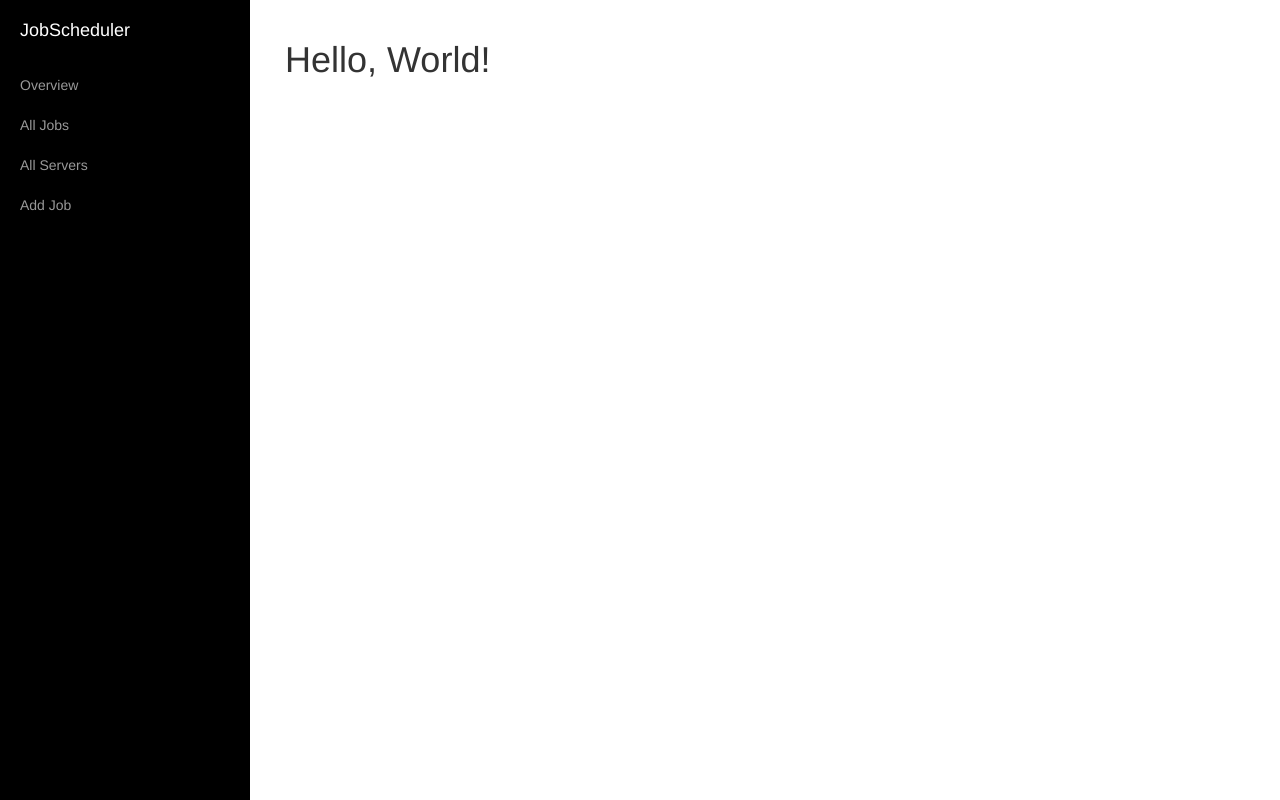
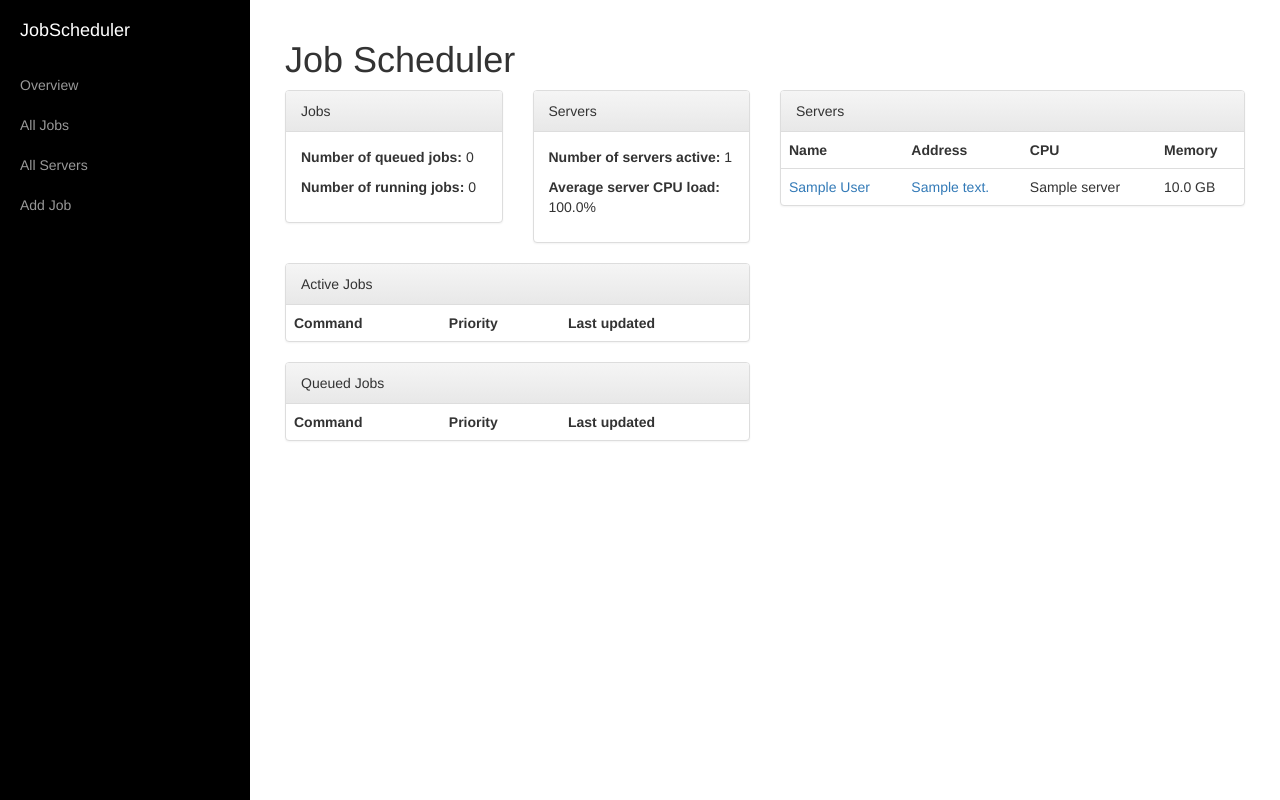
Before and after one commit to Praetorian-honeypot/job-scheduler, a Django app: page /scheduler_web/ in a window 1280 px wide. Run offline with Django 3.2, Linux system fonts and the light colour scheme; tables that the repository leaves empty hold one stand-in row (values such as "Sample post"); data that the repository does not hold is empty; parts of the project's set-up code (start-up, migrations or seed data) failed here and were passed over; some libraries are stand-ins or nearby versions.

Commit message:
Various improvements to webclient

```diff
--- a/job_scheduler_web/scheduler_web/admin.py
+++ b/job_scheduler_web/scheduler_web/admin.py
@@ -2,10 +2,9 @@
 
 # Register your models here.
 
-from .models import Job, Server, LoadMeasurement, ServerGroup, JobSchedulingEvent
+from .models import Job, Server, LoadMeasurement, JobSchedulingEvent
 
 admin.site.register(Job)
 admin.site.register(Server)
 admin.site.register(LoadMeasurement)
-admin.site.register(ServerGroup)
 admin.site.register(JobSchedulingEvent)
--- a/job_scheduler_web/scheduler_web/models.py
+++ b/job_scheduler_web/scheduler_web/models.py
@@ -12,7 +12,7 @@
     memoryLoad = models.FloatField()
 
     def cpuLoadPercentage(self):
-        return 100.0 * self.cpuLoad / self.server.cpuCores
+        return 100.0 * self.cpuLoad
     def memoryLoadPercentage(self):
         return 100.0 * self.memoryLoad / self.server.memoryAmount
 
@@ -24,32 +24,19 @@
     cpuName = models.CharField(max_length = 32)
     cpuCores = models.IntegerField(default = 1, blank=True)
     memoryAmount = models.FloatField()
-    serverGroup = models.ForeignKey('ServerGroup', on_delete = models.SET_NULL, null=True, blank=True)
 
     idOnServer = models.IntegerField(default = -1)
 
     def __str__(self):
         return self.hostname
 
-    def groupPath(self):
-        if self.serverGroup is None:
-            return ""
+    def latestLoadMeasurement(self):
+        lms = LoadMeasurement.objects.filter(server=self)
+
+        if len(lms) > 0:
+            return lms.order_by('-date')[0]
         else:
-            return self.serverGroup.groupPath() + self.serverGroup.groupName + "/"
-
-class ServerGroup(models.Model):
-    groupName = models.CharField(max_length = 32)
-    superGroup = models.ForeignKey('ServerGroup', on_delete = models.SET_NULL, null=True, blank=True)
-
-    def __str__(self):
-        return self.groupName
-
-    def groupPath(self):
-        if self.superGroup is None:
-            return ""
-        else:
-            return self.superGroup.groupPath() + self.superGroup.groupName + "/"
-
+            return None
 
 class Job(models.Model):
     command = models.CharField(max_length=256)
--- a/job_scheduler_web/scheduler_web/templates/scheduler_web/index.html
+++ b/job_scheduler_web/scheduler_web/templates/scheduler_web/index.html
@@ -1,5 +1,88 @@
 {% extends 'scheduler_web/base.html' %}
 {% load staticfiles %}
 {% block content %}
-<h1 >Hello, World!</h1>
+<h1>Job Scheduler</h1>
+<div class="row">
+<div class="col-md-3">
+        <div class="panel panel-default">
+            <div class="panel-heading">Jobs</div>
+            <div class="panel-body">
+                <p><b> Number of queued jobs: </b> {{ running_job_list|length }} </p>
+                <p><b> Number of running jobs: </b> {{ entered_job_list|length }}</p>
+            </div>
+        </div>
+    </div>
+    <div class="col-md-3">
+        <div class="panel panel-default">
+            <div class="panel-heading">Servers</div>
+            <div class="panel-body">
+                    <p><b> Number of servers active: </b> {{ num_servers }} </p>
+                    <p><b> Average server CPU load: </b> {{ avg_cpu_load }}%</p>
+            </div>
+        </div>
+    </div>
+    <div class="col-md-6">
+        <div class="panel panel-default">
+            <div class="panel-heading">Servers</div>
+            <table class="table">
+                <tr>
+                    <th>Name</th>
+                    <th>Address</th>
+                    <th>CPU</th>
+                    <th>Memory</th>
+                </tr>
+                {% for ser in server_list %}
+                <tr>
+                    <td><a href="{% url 'serverDetail' ser.pk %}">{{ ser.displayName }}</a></td>
+                    <td><a href="{% url 'serverDetail' ser.pk %}">{{ ser.address }}</a></td>
+                    <td>{{ ser.cpuName }}</td>
+                    <td>{{ ser.memoryAmount }} GB</td>
+                </tr>
+                {% endfor %}
+            </table>
+        </div>
+    </div>
+</div>
+<div class="row">
+    <div class="col-md-6">
+        <div class="panel panel-default">
+            <div class="panel-heading">Active Jobs</div>
+            <table class="table">
+                <tr>
+                    <th>Command</th>
+                    <th>Priority</th>
+                    <th>Last updated</th>
+                </tr>
+                {% for job in running_job_list %}
+                <tr>
+                    <td><a href='{% url 'jobDetail' job.pk %}'>{{ job.command|truncatechars:9 }}</a></td>
+                    <td>{{ job.priority }}</td>
+                    <td>{{ job.schedStatus.eventDate }}</td>
+                </tr>
+                {% endfor %}
+            </table>
+        </div>
+    </div>
+</div>
+<div class="row">
+    <div class="col-md-6">
+        <div class="panel panel-default">
+            <div class="panel-heading">Queued Jobs</div>
+            <table class="table">
+                <tr>
+                    <th>Command</th>
+                    <th>Priority</th>
+                    <th>Last updated</th>
+                </tr>
+                {% for job in entered_job_list %}
+                <tr>
+                    <td><a href='{% url 'jobDetail' job.pk %}'>{{ job.command|truncatechars:9 }}</a></td>
+                    <td>{{ job.priority }}</td>
+                    <td>{{ job.schedStatus.eventDate }}</td>
+                </tr>
+                {% endfor %}
+            </table>
+        </div>
+    </div>
+</div>
 {% endblock %}
--- a/job_scheduler_web/scheduler_web/templates/scheduler_web/servers.html
+++ b/job_scheduler_web/scheduler_web/templates/scheduler_web/servers.html
@@ -5,13 +5,15 @@
 
 <table class="table">
     <tr>
-        <th>Hostname</th>
+        <th>Name</th>
+        <th>Address</th>
         <th>CPU</th>
         <th>Memory</th>
     </tr>
     {% for ser in server_list %}
     <tr>
-        <td>{{ ser.groupPath }}<b><a href="{% url 'serverDetail' ser.pk %}">{{ ser.hostname }}</a></b></td>
+        <td><a href="{% url 'serverDetail' ser.pk %}">{{ ser.displayName }}</a></td>
+        <td><a href="{% url 'serverDetail' ser.pk %}">{{ ser.address }}</a></td>
         <td>{{ ser.cpuName }}</td>
         <td>{{ ser.memoryAmount }} GB</td>
     </tr>
--- a/job_scheduler_web/scheduler_web/views.py
+++ b/job_scheduler_web/scheduler_web/views.py
@@ -1,5 +1,5 @@
 from django.shortcuts import render
-from django.http import HttpResponse
+from django.http import HttpResponse, HttpResponseRedirect
 from django.template import loader
 from django import forms
 
@@ -18,7 +18,26 @@
 from .JSONserializer import ServerSerializer
 
 def index(request):
-    context = {}
+    job_list = Job.objects.order_by('-priority')
+    server_list = Server.objects.order_by('displayName')
+
+    running_job_list = [x for x in list(job_list) if x.schedStatus().schedStatus == 2]
+    entered_job_list = [x for x in list(job_list) if x.schedStatus().schedStatus == 0]
+
+    server_loads = [x.latestLoadMeasurement() for x in server_list if x.latestLoadMeasurement() != None]
+
+    if len(server_loads) > 0:
+        avg_cpu_load = sum([x.cpuLoad for x in server_loads])/len(server_loads) * 100
+    else:
+        avg_cpu_load = 0
+
+    num_servers = len(server_list)
+
+    context = {'running_job_list':running_job_list,
+                'entered_job_list':entered_job_list,
+                'server_list': server_list,
+                'avg_cpu_load' : avg_cpu_load,
+                'num_servers' : num_servers}
     template = loader.get_template('scheduler_web/index.html')
     return HttpResponse(template.render(context,request))
 
@@ -84,7 +103,12 @@
 
         if form.is_valid():
             payload = {'command':request.POST['command'],'priority':request.POST['priority']}
-            requests.post('http://localhost:8080/jobservice/addjob')
+            try:
+                requests.post('http://localhost:8080/jobservice/addjob')
+            except Exception:
+                context = {'form' : form, 'alert': 'Server unreachable.'}
+                return HttpResponse(template.render(context,request))
+
             return HttpResponseRedirect('/jobs/')
     else:
         form = AddJobForm()
```
Also changed, not shown: job_scheduler_web/scheduler_web/templates/scheduler_web/addJob.html (+7 -0 lines), job_scheduler_web/scheduler_web/templates/scheduler_web/jobDetail.html (+7 -0 lines), job_scheduler_web/scheduler_web/templates/scheduler_web/serverDetail.html (+4 -4 lines), job_scheduler_web/scheduler_web/migrations/0001_initial.py (added).
